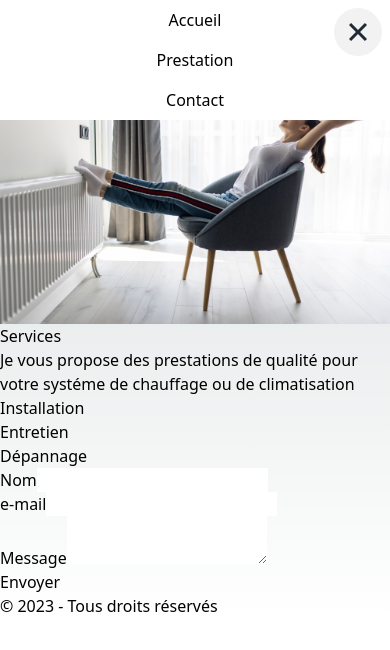
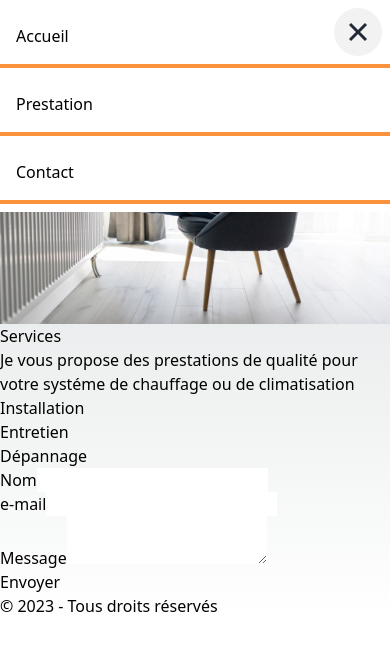
Before and after one commit to Jeremy-Nourri/Obinoenergies, a Next.js app: page / in a window 390 px wide. Both pictures are taken after a click on the label 358 px from the left and 32 px from the top of the page. Shown: the top 650 px of the page. Built offline with nearby package versions, Linux system fonts and the light colour scheme.

Commit message:
feat: add burger menu to mobile navigation

```diff
--- a/components/Header.js
+++ b/components/Header.js
@@ -8,7 +8,7 @@ export default function Header() {
   const [isMenuOpen, setIsMenuOpen] = useState(false);
 
   return (
-    <header className="flex justify-between items-center p-5">
+    <><header className="flex justify-between items-center p-5">
 
       <h1 className="text-1xl font-bold text-center">OBINO Énergies</h1>
       <nav className="hidden lg:block">
@@ -22,26 +22,26 @@ export default function Header() {
           ))}
         </ul>
       </nav>
-
-      <nav className="lg:hidden ">
+    </header>
+    <nav className="lg:hidden">
         <label
-          className="btn btn-circle swap swap-rotate z-20 absolute top-0 right-0 mt-2 mr-2"
+          className="btn btn-circle swap swap-rotate z-20 fixed top-0 right-0 mt-2 mr-2"
         >
           {/* this hidden checkbox controls the state */}
-          <input type="checkbox" onChange={() => setIsMenuOpen(!isMenuOpen)} />
+          <input type="checkbox" className="w-full" onChange={() => setIsMenuOpen(!isMenuOpen)} />
           {/* hamburger icon */}
-          <svg className="swap-off fill-current" xmlns="http://www.w3.org/2000/svg" width="32" height="32" viewBox="0 0 512 512"><path d="M64,384H448V341.33H64Zm0-106.67H448V234.67H64ZM64,128v42.67H448V128Z"/></svg>
+          <svg className="swap-off fill-current" xmlns="http://www.w3.org/2000/svg" width="32" height="32" viewBox="0 0 512 512"><path d="M64,384H448V341.33H64Zm0-106.67H448V234.67H64ZM64,128v42.67H448V128Z" /></svg>
           {/* close icon */}
-          <svg className="swap-on fill-current" xmlns="http://www.w3.org/2000/svg" width="32" height="32" viewBox="0 0 512 512"><polygon points="400 145.49 366.51 112 256 222.51 145.49 112 112 145.49 222.51 256 112 366.51 145.49 400 256 289.49 366.51 400 400 366.51 289.49 256 400 145.49"/></svg>
+          <svg className="swap-on fill-current" xmlns="http://www.w3.org/2000/svg" width="32" height="32" viewBox="0 0 512 512"><polygon points="400 145.49 366.51 112 256 222.51 145.49 112 112 145.49 222.51 256 112 366.51 145.49 400 256 289.49 366.51 400 400 366.51 289.49 256 400 145.49" /></svg>
 
         </label>
 
-        {/* Mettez ici votre contenu de menu */}
         <ul
-          className={`w-full flex flex-col justify-center items-center absolute top-0 left-0 z-10 bg-white ${isMenuOpen ? "flex" : "hidden"}`}
+          id="menu-items"
+          className={`w-full flex-col items-center z-10 bg-white ${isMenuOpen ? "menu-items-open" : "menu-items-closed"}`}
         >
           {categories.map((category, index) => (
-            <li key={index} className="my-2">
+            <li key={index} className="my-2 p-4 border-b-4 border-orange-400 bg-white">
               <Link href={`#${category}`}>
                 {category}
               </Link>
@@ -49,8 +49,8 @@ export default function Header() {
           ))}
         </ul>
 
-      </nav>
+      </nav></>
 
-    </header>
+
   );
 }
--- a/styles/globals.css
+++ b/styles/globals.css
@@ -25,3 +25,11 @@ body {
     )
     rgb(var(--background-start-rgb));
 }
+
+.menu-items-open {
+  @apply duration-1000 ease-out opacity-100 fixed top-0 right-0
+}
+
+.menu-items-closed {
+  @apply duration-1000 ease-in opacity-0 fixed top-0 -right-96
+}
```
